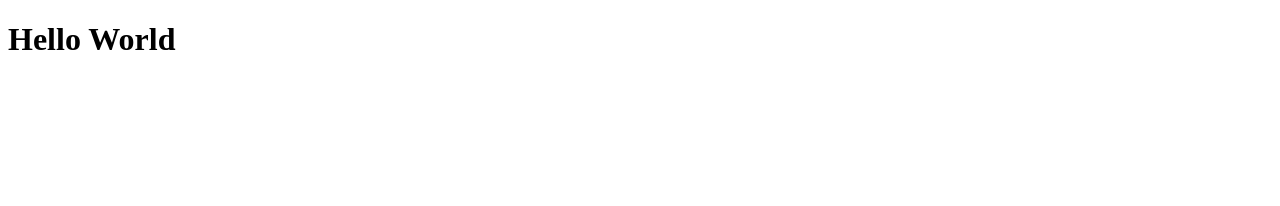
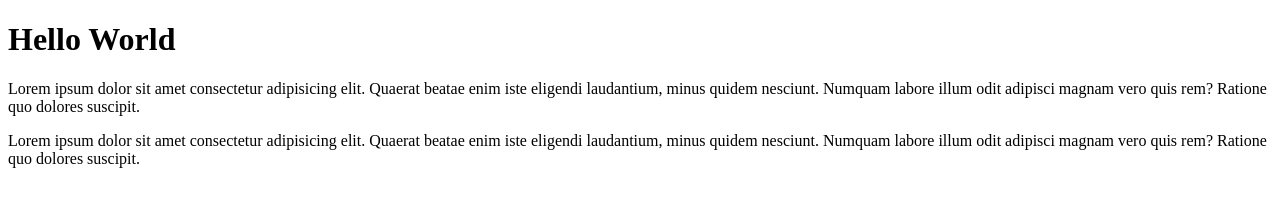
Before and after one commit to AzharAleeNaqvi/learning-github-projects, a plain HTML site: page frontEnd/index.html in a window 1280 px wide. Drawn offline with Linux system fonts and the light colour scheme.

Commit message:
paragraphs added

```diff
--- a/frontEnd/index.html
+++ b/frontEnd/index.html
@@ -7,6 +7,8 @@
 </head>
 <body>
     <h1>Hello World</h1>
+    <p>Lorem ipsum dolor sit amet consectetur adipisicing elit. Quaerat beatae enim iste eligendi laudantium, minus quidem nesciunt. Numquam labore illum odit adipisci magnam vero quis rem? Ratione quo dolores suscipit.</p>
+    <p>Lorem ipsum dolor sit amet consectetur adipisicing elit. Quaerat beatae enim iste eligendi laudantium, minus quidem nesciunt. Numquam labore illum odit adipisci magnam vero quis rem? Ratione quo dolores suscipit.</p>
 
 
     <script src="app.js"></script>
```
